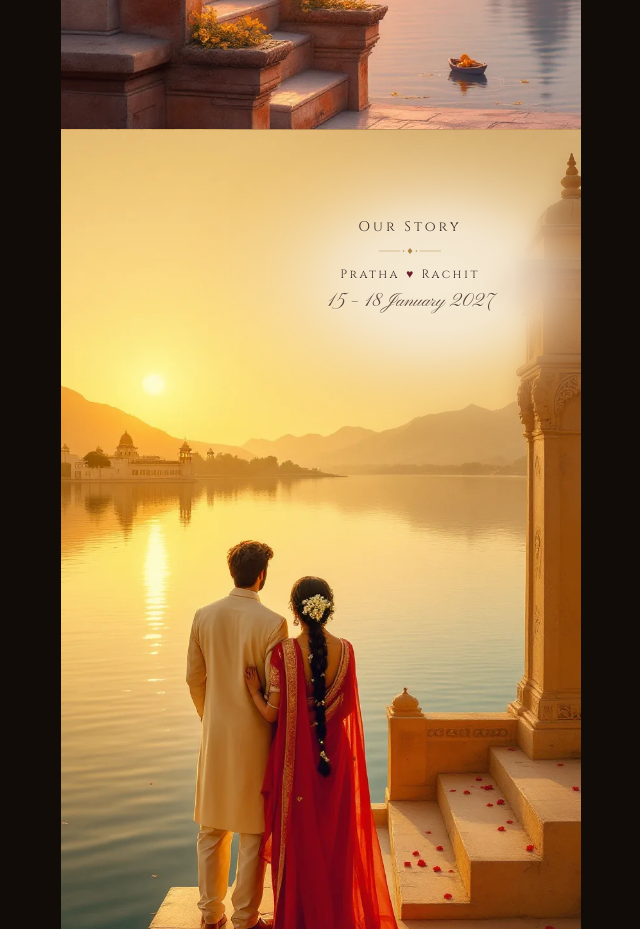
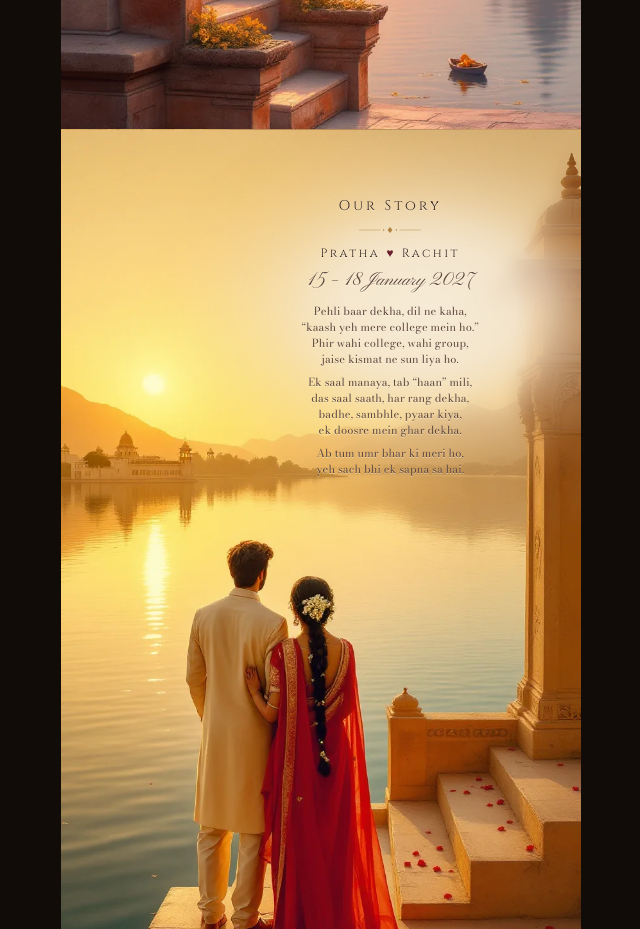
Before and after one commit to rachit-rayth-studio/pratha-rachit, a plain HTML site: page kismet/index.html in a window 1280 px wide. Shown: the part 1720-2649 px from the top of the page, without its empty margins (319-959 px from the left). Drawn offline with nearby package versions, Linux system fonts and the light colour scheme.

Commit message:
Kismet invite: Our Story poem in Roman Hindi, from Rachit's story
Co-Authored-By: Claude Opus 5.5 <noreply@anthropic.com>

```diff
--- a/kismet/index.html
+++ b/kismet/index.html
@@ -102,12 +102,13 @@ button{font:inherit;color:inherit;background:none;border:0;cursor:pointer}
 /* 3 story */
 #story{overflow:hidden}
 #story .bg{background-image:url(img/k-story3.webp);background-position:50% 100%}
-.spanel{position:absolute;right:0;top:0;width:66%;padding:calc(17% + env(safe-area-inset-top)) 30px 0 6%;text-align:center;z-index:2;text-shadow:0 1px 0 rgba(255,250,238,.55)}
-.spanel::before{content:"";position:absolute;right:-18%;top:-10%;width:150%;height:clamp(250px,74vw,340px);z-index:-1;pointer-events:none;
+.spanel{position:absolute;right:0;top:0;width:72%;padding:calc(13% + env(safe-area-inset-top)) 28px 0 4%;text-align:center;z-index:2;text-shadow:0 1px 0 rgba(255,250,238,.55)}
+.spanel::before{content:"";position:absolute;right:-22%;top:-8%;width:156%;height:118%;z-index:-1;pointer-events:none;
  background:radial-gradient(ellipse 50% 50% at 60% 50%,rgba(246,237,220,.94) 0%,rgba(244,233,214,.86) 42%,rgba(242,229,206,.5) 68%,rgba(242,229,206,0) 100%);
  -webkit-backdrop-filter:blur(10px) saturate(1.05);backdrop-filter:blur(10px) saturate(1.05);
  -webkit-mask:radial-gradient(ellipse 50% 50% at 60% 50%,#000 30%,transparent 100%);mask:radial-gradient(ellipse 50% 50% at 60% 50%,#000 30%,transparent 100%)}
 .spanel .orn{display:block;width:64px;margin:8px auto 2px}
+.spanel .poem{margin-top:12px;font-family:var(--bod);font-weight:400;font-size:11px;line-height:1.45;letter-spacing:.01em;color:var(--ink2)}.spanel .poem .gap{display:block;height:7px}
 .spanel .h{font-family:var(--cin);font-size:14px;letter-spacing:.22em;color:var(--ink)}
 .spanel .nm{margin-top:8px;font-family:var(--cin);font-size:12px;letter-spacing:.2em;color:var(--ink)}
 .spanel .nm span{margin:0 .25em}
@@ -296,6 +297,7 @@ button{font:inherit;color:inherit;background:none;border:0;cursor:pointer}
   <svg class="orn"><use href="#orn"/></svg>
   <p class="nm"><span class="n1">Pratha</span><span>♥</span><span class="n2">Rachit</span></p>
   <p class="d">15 – 18 January 2027</p>
+  <p class="poem">Pehli baar dekha, dil ne kaha,<br>“kaash yeh mere college mein ho.”<br>Phir wahi college, wahi group,<br>jaise kismat ne sun liya ho.<span class="gap"></span>Ek saal manaya, tab “haan” mili,<br>das saal saath, har rang dekha,<br>badhe, sambhle, pyaar kiya,<br>ek doosre mein ghar dekha.<span class="gap"></span>Ab tum umr bhar ki meri ho,<br>yeh sach bhi ek sapna sa hai.</p>
  </div>
 </section>
 
```
